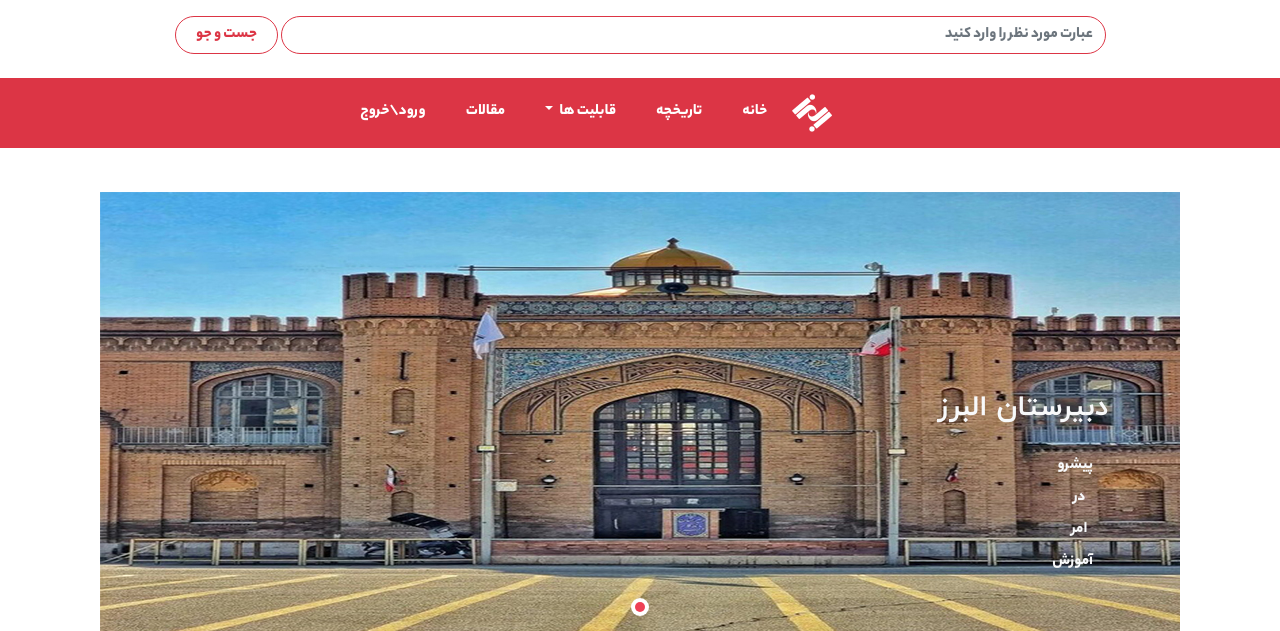
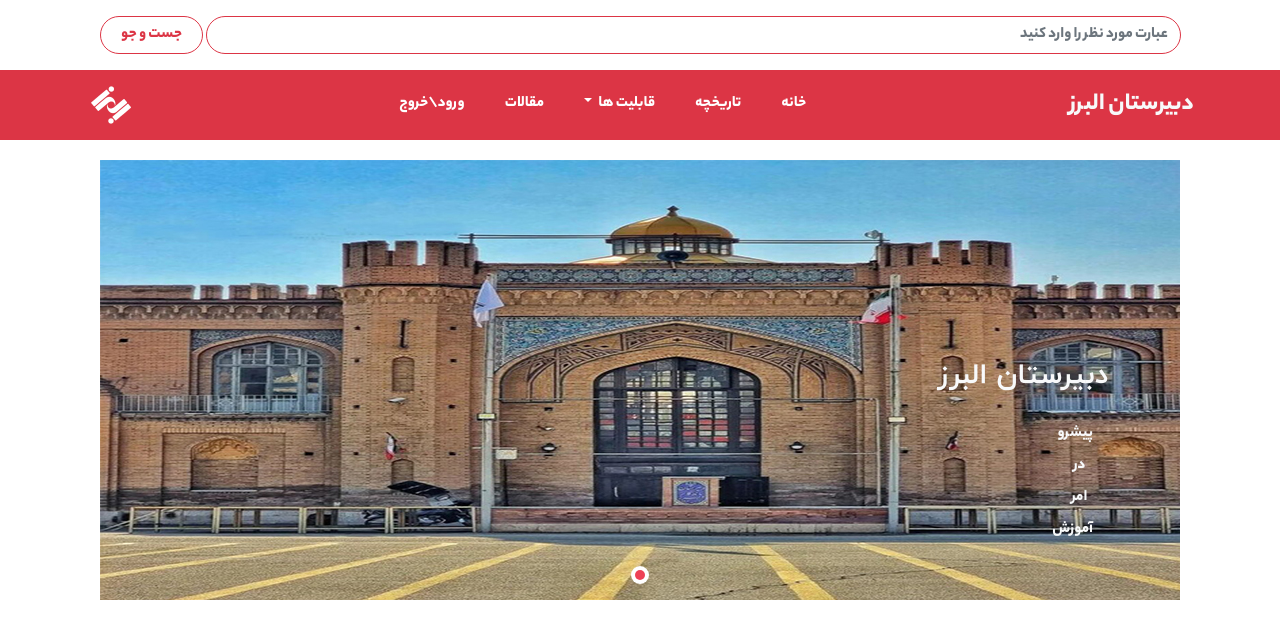
Before and after one commit to MohammadReza96/alborz-school-website-with-Python-Django-HtmlCss-Bootstrap-Javascript-Jquery, a Django app: page / in a window 1280 px wide. Shown: the top 631 px of the page. Run offline with Django 4.2, Linux system fonts and the light colour scheme; some libraries are stand-ins or nearby versions.

Commit message:
update base.html (navbar edit)

```diff
--- a/alborz_school_site/templates/base.html
+++ b/alborz_school_site/templates/base.html
@@ -23,9 +23,9 @@
 <body >
 
     <div class="site">
-		{% comment %} ------------------------------------ search box display md ------------------------------------------- {% endcomment %}
-		<div class="search-box mt-3 d-none justify-content-center d-md-flex">
-			<form class="col-9 justify-content-center">
+		{% comment %} ------------------------------ search box display md ---------------------------------- {% endcomment %}
+		<div class="search-box mt-3 d-none d-md-block justify-content-center container">
+			<form class="col-12 mx-auto">
 				<div class="input-group">
 				  <input type="text" class="form-control input-group-append  border-danger rounded-pill mr-1" name="q" placeholder="عبارت مورد نظر را وارد کنید">
 				  <div class="input-group-append">
@@ -34,25 +34,21 @@
 				</div>
 			  </form>
 		</div>
+		{% comment %} --------------------------------------------------------------------------------------- {% endcomment %}
 		{% comment %} ------------------------------------- navbar ------------------------------------------ {% endcomment %}
-		<div class="my-4 d-flex justify-content-end justify-content-md-around  bg-danger">
-			<nav class="navbar col-md-4 col-12  navbar-expand-lg  navbar-light bg-danger">
-
+		<div class="bg-danger mt-md-3 sticky-top">
+			<nav class="navbar navbar-expand-lg  navbar-light bg-danger container">
 				<span class="navbar-brand d-md-none" id="brand" href="#">دبیرستان البرز</span>
-
-				<div class="nav-panel__logo d-md-block d-none">
-                    <a href="{% url 'index:home' %}">
-                        <img src="{{media_url}}/images/school_logo/alborz-logo2.png" width="50px" alt="">
+				<div class="nav-panel__title d-md-block d-none ">
+                    <a href="{% url 'index:home' %}" class="text-light" style="font-size:25px;">
+                        دبیرستان البرز
                     </a>
                 </div>
-
-
 				<button class="navbar-toggler" type="button" data-toggle="collapse" data-target="#navbarSupportedContent" aria-controls="navbarSupportedContent" aria-expanded="false" aria-label="Toggle navigation">
 				  <span class="navbar-toggler-icon"></span>
 				</button>
-
-				<div class="collapse navbar-collapse" id="navbarSupportedContent">
-				  <ul class="navbar-nav mr-auto">
+				<div class="collapse navbar-collapse " id="navbarSupportedContent">
+				  <ul class="navbar-nav  mx-auto">
 					<li class="nav-item active p-1 mx-2">
 					  <a class="nav-link" href="#">خانه <span class="sr-only">(current)</span></a>
 					</li>
@@ -78,6 +74,12 @@
 					  <a class="nav-link disabled" href="#" tabindex="-1" aria-disabled="true">ورود\خروج</a>
 					</li>
 				  </ul>
+
+				  <div class="nav-panel__logo d-md-block d-none">
+                    <a href="{% url 'index:home' %}">
+                        <img src="{{media_url}}/images/school_logo/alborz-logo2.png" width="50px" alt="">
+                    </a>
+                </div>
 				  <div class="search-box-2 d-flex justify-content-around d-md-none">
 					<form class="col-12 justify-content-center">
 						<div class="input-group">
@@ -91,8 +93,9 @@
 				</div>
 			  </nav>
 		</div>
+		{% comment %} --------------------------------------------------------------------------------------- {% endcomment %}
+		{% comment %} ------------------------------------- header ------------------------------------------ {% endcomment %}
 		<div class="container">
-			{% comment %} ------------------------------------- header ---------------------------------------- {% endcomment %}
 			<div class="header  text-center w-auto h-auto">
 				<div class="block-slideshow block-slideshow--layout--full block">
 					<div class="container">
@@ -128,6 +131,7 @@
 			{% comment %} ------------------------------------- body ---------------------------------------- {% endcomment %}
 			<div class="body bg-danger text-center w-100 h-auto">body</div>
 		</div>
+		{% comment %} --------------------------------------------------------------------------------------- {% endcomment %}
 		{% comment %} ------------------------------------- footer ------------------------------------------ {% endcomment %}
 		<div class="footer text-center w-auto h-auto">
 			<footer class="site__footer">
@@ -194,7 +198,7 @@
 										<h5 class="footer-contacts__title">شبکه های</h5>
 										<div class="footer-newsletter__text footer-newsletter__text--social">ما را در شبکه
 											های اجتماعی دنبال کنید</div>
-										<ul class="footer-newsletter__social-links">
+										<ul class="footer-newsletter__social-links justify-content-center">
 											<li
 												class="footer-newsletter__social-link footer-newsletter__social-link--facebook">
 												<a href="#" target="_blank"><i class="fab fa-facebook-f"></i></a>
@@ -231,6 +235,10 @@
 				</div>
 			</footer>
 		</div>
+		{% comment %} --------------------------------------------------------------------------------------- {% endcomment %}
+
+
+
 		<!-- {% comment %} {% include 'partials/header.html' %} {% endcomment %}
 		{% comment %} {% include 'partials/message.html' %} {% endcomment %}
 		{% comment %} {% block body %}{% endblock body %} {% endcomment %}
```
